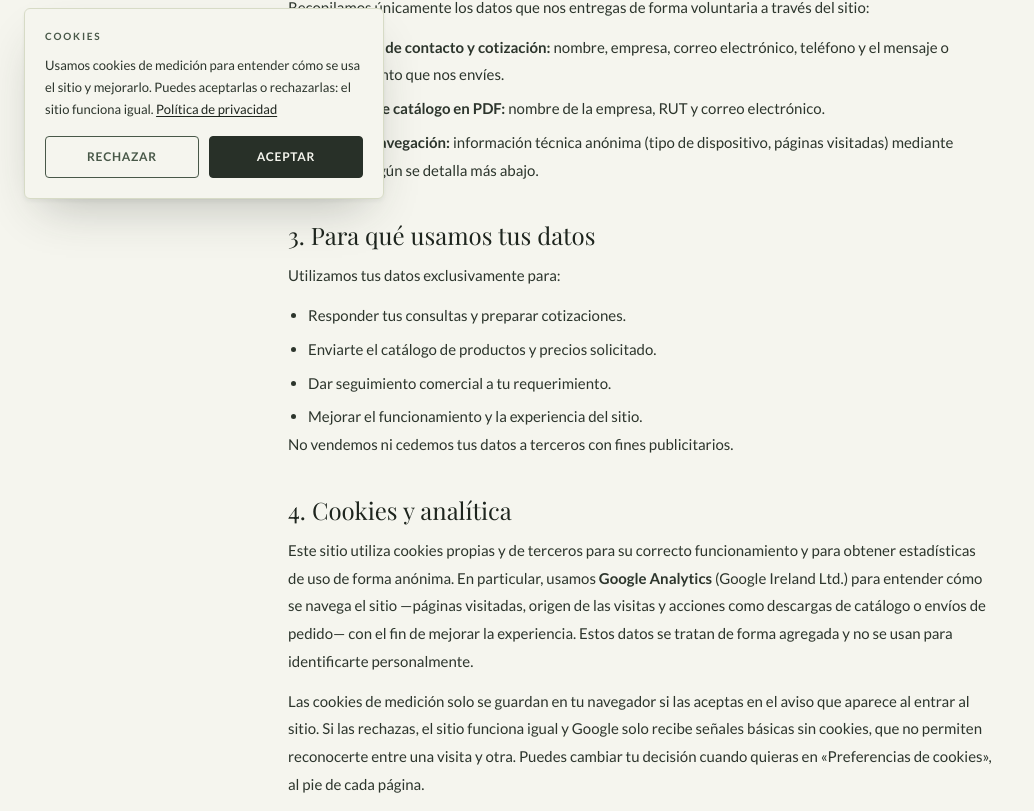
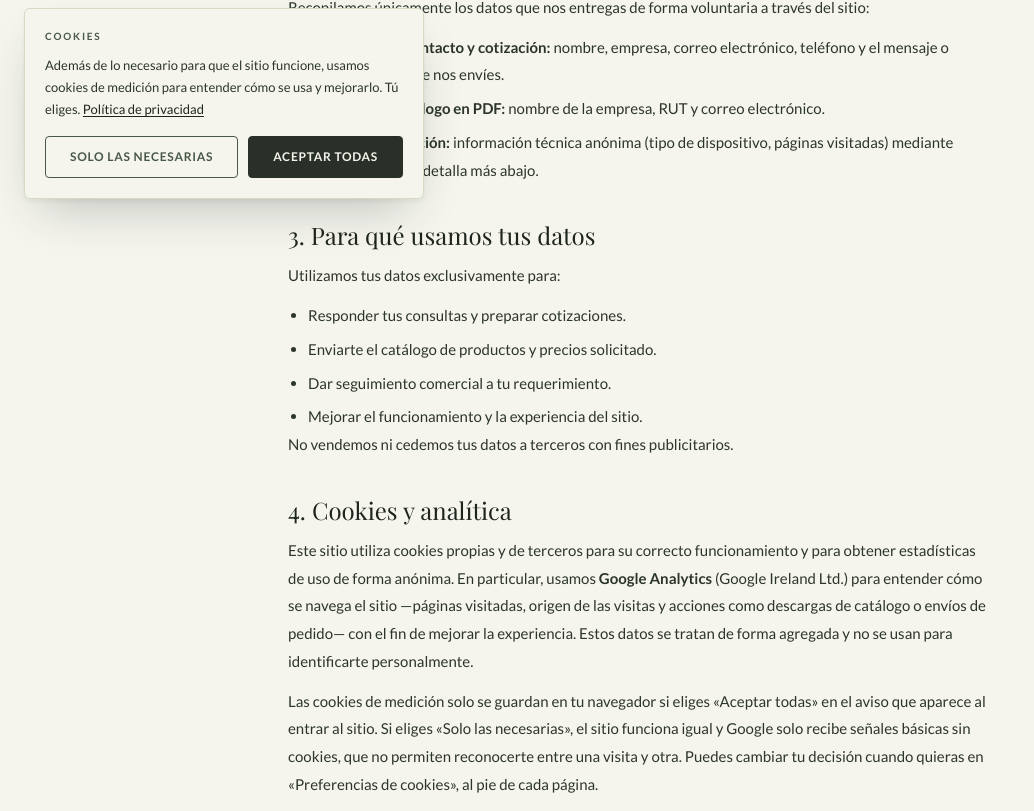
Before and after one commit to KplBranding/velas-devas, a Next.js app: page /privacidad in a window 1280 px wide. Shown: the part 589-1400 px from the top of the page, without its empty margins (0-1034 px from the left). Built offline with nearby package versions, Linux system fonts and the light colour scheme; no server answers.

Commit message:
Aviso de cookies: botones "Aceptar todas" y "Solo las necesarias", texto ajustado, una fila en movil
Co-Authored-By: Claude Fable 5.2 <noreply@anthropic.com>

```diff
--- a/app/(sitio)/privacidad/page.js
+++ b/app/(sitio)/privacidad/page.js
@@ -65,10 +65,10 @@ export default function PrivacidadPage() {
             de mejorar la experiencia. Estos datos se tratan de forma agregada y no se
             usan para identificarte personalmente.
             <p className="mt-3">
-              Las cookies de medición solo se guardan en tu navegador si las aceptas en
-              el aviso que aparece al entrar al sitio. Si las rechazas, el sitio funciona
-              igual y Google solo recibe señales básicas sin cookies, que no permiten
-              reconocerte entre una visita y otra. Puedes cambiar tu decisión cuando
+              Las cookies de medición solo se guardan en tu navegador si eliges
+              «Aceptar todas» en el aviso que aparece al entrar al sitio. Si eliges «Solo
+              las necesarias», el sitio funciona igual y Google solo recibe señales
+              básicas sin cookies, que no permiten reconocerte entre una visita y otra. Puedes cambiar tu decisión cuando
               quieras en «Preferencias de cookies», al pie de cada página.
             </p>
           </Bloque>
--- a/components/AvisoCookies.js
+++ b/components/AvisoCookies.js
@@ -5,18 +5,19 @@ import Link from 'next/link';
 import { EVENTO_ABRIR, guardarDecision, leerDecision } from '../lib/consentimiento';
 
 // Aviso de cookies: tarjeta discreta abajo a la izquierda (en móvil, a todo el
-// ancho). No bloquea la navegación. Aceptar y rechazar pesan lo mismo. Se vuelve
+// ancho). No bloquea la navegación. Los dos botones pesan lo mismo. Se vuelve
 // a abrir desde "Preferencias de cookies" en el pie de página.
 //
 // Si el visitante sigue bajando sin decidir, la tarjeta CRECE de a poco con el
 // scroll (variable --k, de 0 a 1 entre CRECE_DESDE y CRECE_HASTA px) para que no
-// pase inadvertida. Nunca tapa el sitio ni impide navegar.
+// pase inadvertida. Nunca tapa el sitio ni impide navegar. En móvil (--m: 0) crece
+// solo hacia arriba, para que los dos botones sigan cabiendo en una fila.
 const CRECE_DESDE = 150;
 const CRECE_HASTA = 1100;
 const ESTILO_BOTON = {
   paddingTop: 'calc(11px + 5px * var(--k, 0))',
   paddingBottom: 'calc(11px + 5px * var(--k, 0))',
-  fontSize: 'calc(12px + 1.5px * var(--k, 0))',
+  fontSize: 'calc(11px + 1px * var(--m) + 1.5px * var(--k, 0) * var(--m))',
 };
 export default function AvisoCookies() {
   const [montado, setMontado] = useState(false);
@@ -98,18 +99,19 @@ export default function AvisoCookies() {
       style={{
         bottom: 'calc(env(safe-area-inset-bottom, 0px) + 0.75rem)',
         transitionTimingFunction: 'var(--ease-entrance)',
-        padding: 'calc(20px + 10px * var(--k, 0))',
+        paddingBlock: 'calc(20px + 10px * var(--k, 0))',
+        paddingInline: 'calc(16px + 4px * var(--m) + 10px * var(--k, 0) * var(--m))',
         boxShadow:
           '0 2px 4px rgba(40,48,40,0.06), 0 22px 48px -18px rgba(40,48,40,calc(0.30 + 0.35 * var(--k, 0)))',
       }}
-      className={`cursor-native fixed z-[70] left-3 right-3 sm:left-6 sm:right-auto sm:w-[calc(360px+110px*var(--k,0))] bg-bg-base border border-border-default rounded-[6px] transition-[opacity,transform] duration-500 motion-reduce:transition-none ${
+      className={`cursor-native [--m:0] sm:[--m:1] fixed z-[70] left-3 right-3 sm:left-6 sm:right-auto sm:w-[calc(400px+110px*var(--k,0))] bg-bg-base border border-border-default rounded-[6px] transition-[opacity,transform] duration-500 motion-reduce:transition-none ${
         visible ? 'opacity-100 translate-y-0' : 'opacity-0 translate-y-3'
       }`}
     >
       <p className="type-eyebrow">Cookies</p>
-      <p className="type-body mt-2.5" style={{ fontSize: 'calc(13px + 3px * var(--k, 0))' }}>
-        Usamos cookies de medición para entender cómo se usa el sitio y mejorarlo. Puedes
-        aceptarlas o rechazarlas: el sitio funciona igual.{' '}
+      <p className="type-body mt-2.5" style={{ fontSize: 'calc(13px + 2px * var(--k, 0) + 1px * var(--k, 0) * var(--m))' }}>
+        Además de lo necesario para que el sitio funcione, usamos cookies de medición para
+        entender cómo se usa y mejorarlo. Tú eliges.{' '}
         <Link
           href="/privacidad"
           className="text-text-primary underline underline-offset-2 hover:text-accent-mid transition-colors"
@@ -117,22 +119,23 @@ export default function AvisoCookies() {
           Política de privacidad
         </Link>
       </p>
-      <div className="mt-4 grid grid-cols-2 gap-2.5">
+      {/* En una fila si caben; si no, uno bajo el otro. El texto nunca se parte. */}
+      <div className="mt-4 flex flex-wrap gap-2 sm:gap-2.5">
         <button
           type="button"
           onClick={() => decidir('rechazado')}
-          className="btn-secondary !px-3 text-center"
+          className="btn-secondary !px-2 sm:!px-3 max-sm:tracking-[0.03em] text-center flex-auto whitespace-nowrap"
           style={ESTILO_BOTON}
         >
-          Rechazar
+          Solo las necesarias
         </button>
         <button
           type="button"
           onClick={() => decidir('aceptado')}
-          className="btn-primary !px-3 text-center"
+          className="btn-primary !px-2 sm:!px-3 max-sm:tracking-[0.03em] text-center flex-auto whitespace-nowrap"
           style={ESTILO_BOTON}
         >
-          Aceptar
+          Aceptar todas
         </button>
       </div>
     </section>
```
